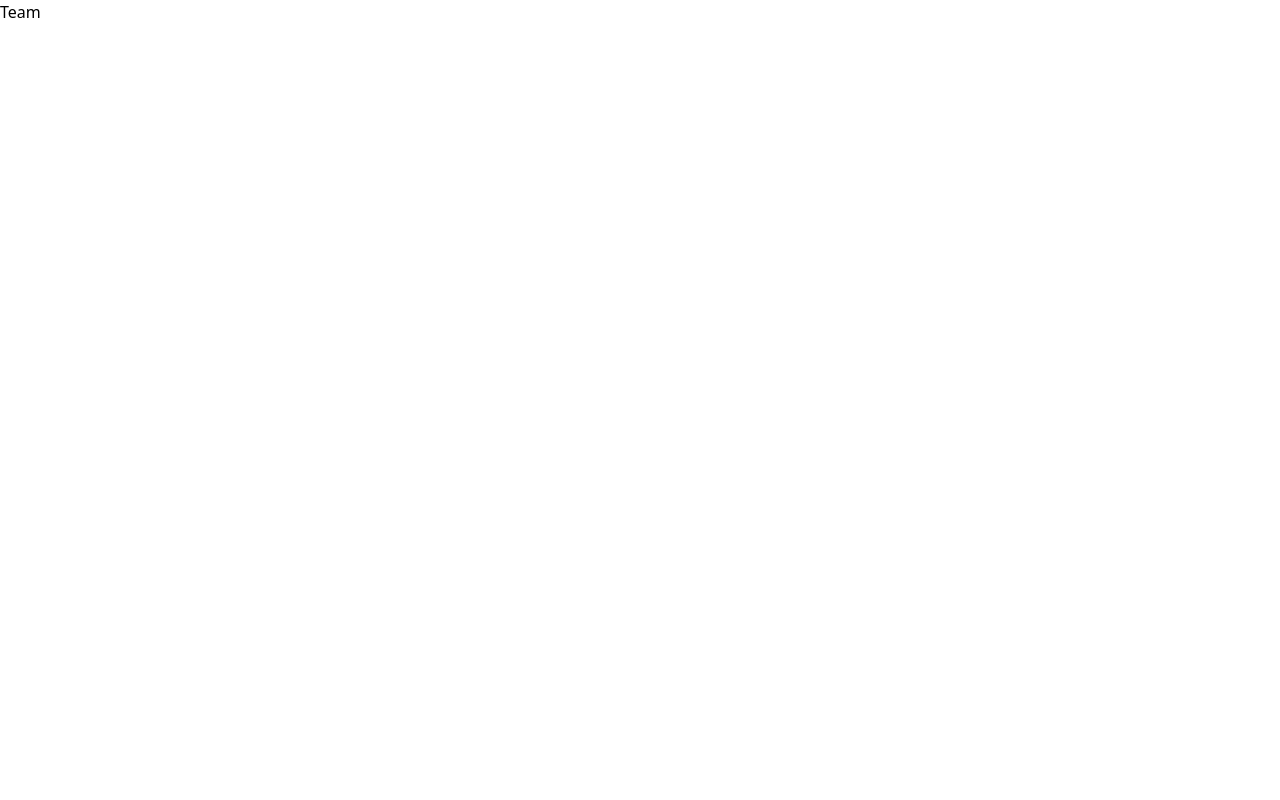
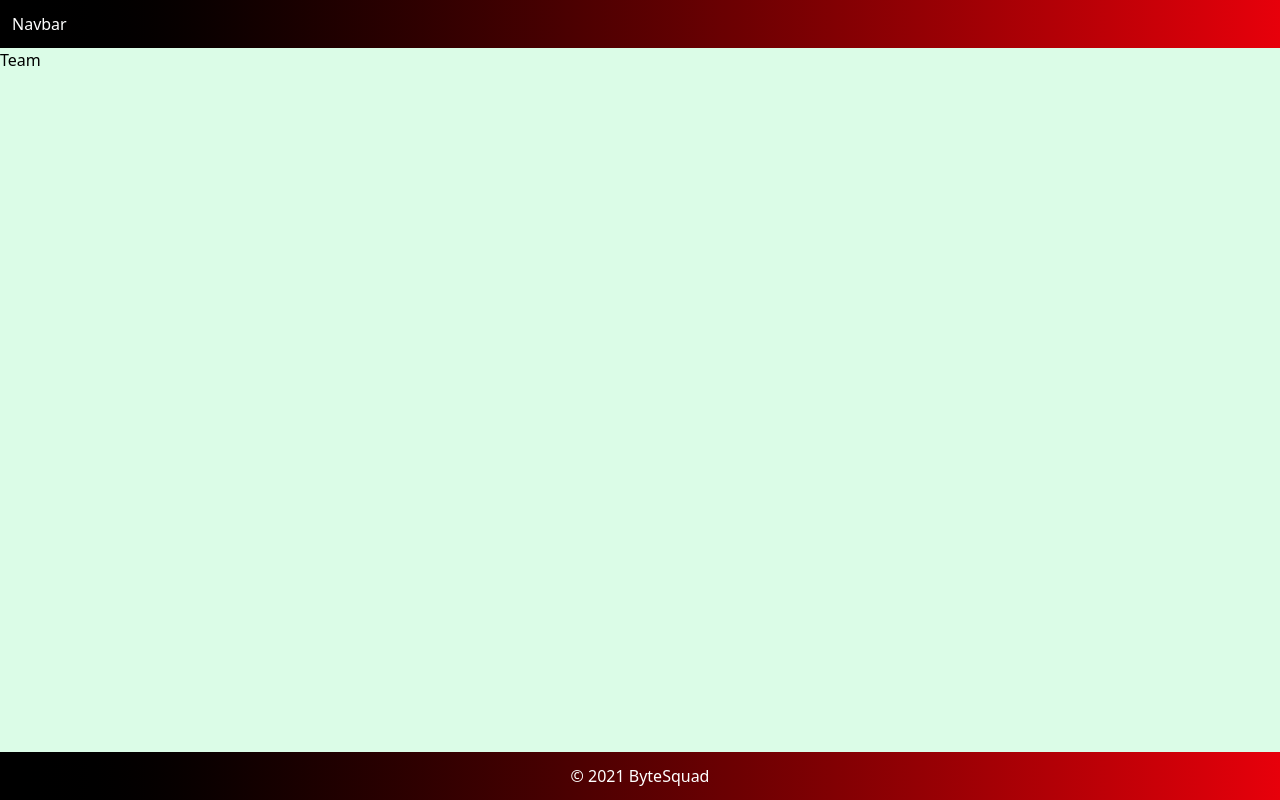
Before and after one commit to MoraByteSquad/SpiritX_ByteSquad_02, a React (Vite) app in the folder frontend/: page /team in a window 1280 px wide. Built offline with nearby package versions, Linux system fonts and the light colour scheme.

Commit message:
Refactor footer and navbar components; update root layout to include new components

```diff
--- a/frontend/src/components/Flooter.jsx
+++ /dev/null
@@ -1,8 +0,0 @@
-
-function Footer() {
-  return (
-    <div className="footer text-center bg-red-900 text-white p-3">
-      <p>© 2021 ByteSquad</p>
-    </div>
-  );
-}
--- /dev/null
+++ b/frontend/src/components/Footer.jsx
@@ -0,0 +1,11 @@
+import React from "react";
+
+function Footer() {
+  return (
+    <div className="footer text-center bg-gradient-to-r from-black to-red-600 text-white p-3">
+      <p>© 2021 ByteSquad</p>
+    </div>
+  );
+}
+
+export default Footer;
--- a/frontend/src/components/Navbar.jsx
+++ b/frontend/src/components/Navbar.jsx
@@ -0,0 +1,11 @@
+import React from "react";
+
+function Navbar() {
+    return (
+        <div>
+        <h1 className=" bg-gradient-to-r from-black to-red-600 text-white p-3">Navbar</h1>
+        </div>
+    );
+    }
+
+export default Navbar;
--- a/frontend/src/rootLayout.jsx
+++ b/frontend/src/rootLayout.jsx
@@ -1,18 +1,19 @@
 //selected count
-
+import Navbar from './components/Navbar'
+import Footer from './components/Footer'
 import React from 'react';
 
 const RootLayout = ({ children }) => {
   return (
-    <div>
+    <div className='flex flex-col justify-between min-h-screen'>
       <header>
-        {/* Add your header content here */}
+        <Navbar />
       </header>
-      <main>
+      <main className='flex-1 bg-green-100 '>
         {children}
       </main>
       <footer>
-        {/* Add your footer content here */}
+        <Footer />
       </footer>
     </div>
   );
```
